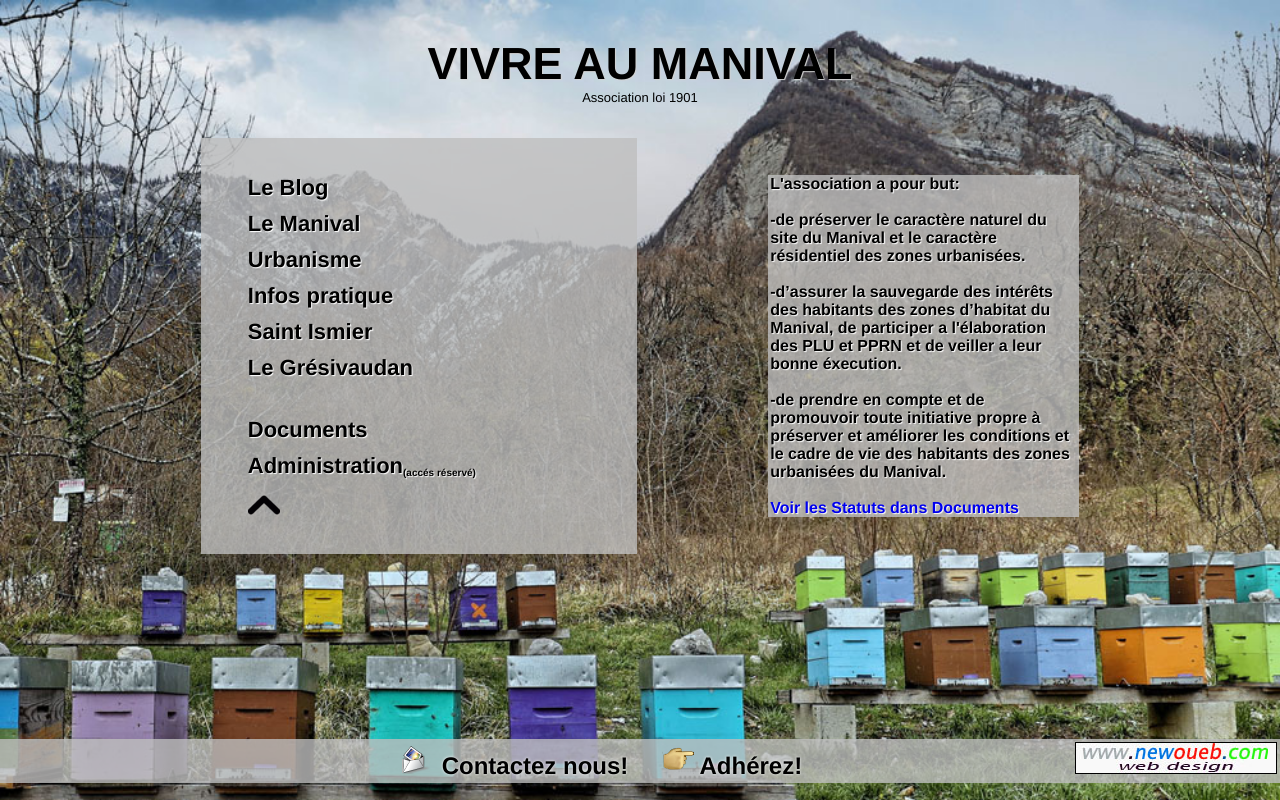
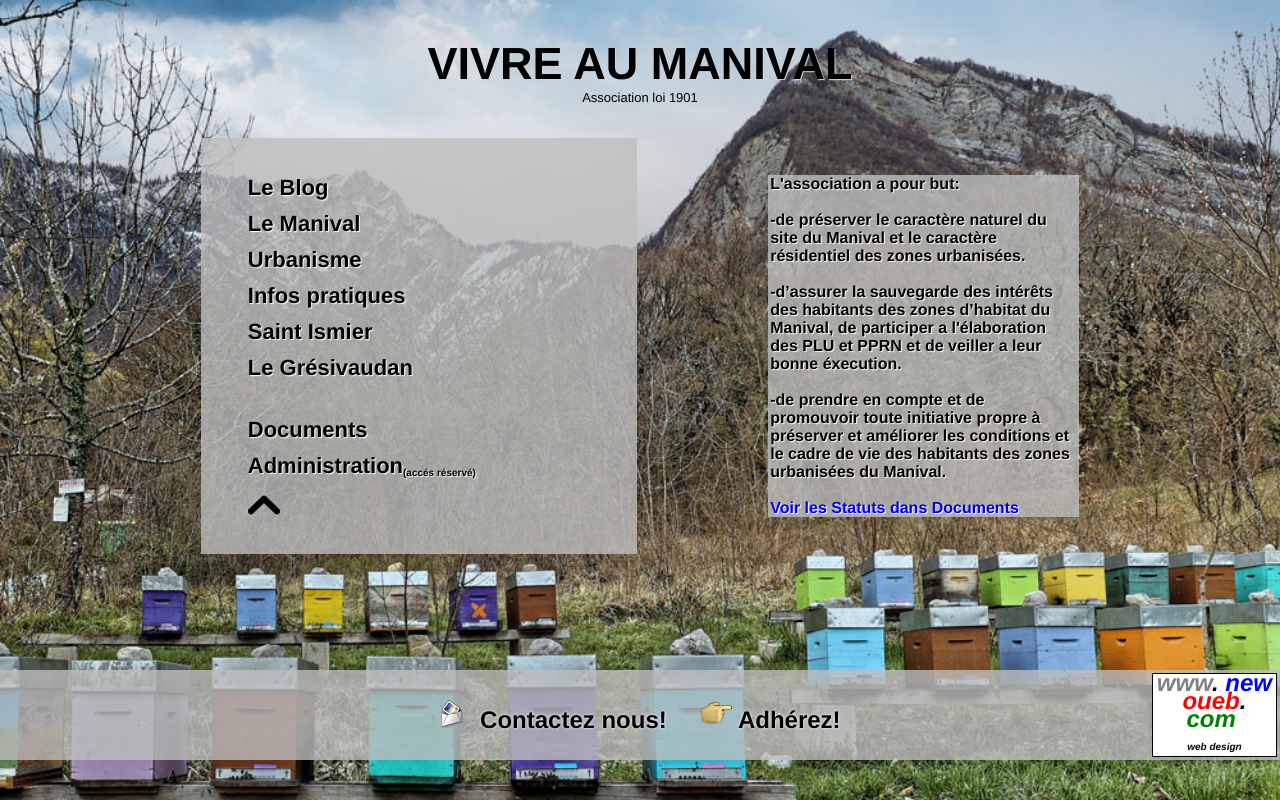
Before and after one commit to jduverger/vmanival, a Django app: page / in a window 1280 px wide. Run offline with Django 4.2, Linux system fonts and the light colour scheme; data that the repository does not hold is empty; some libraries are stand-ins or nearby versions.

Commit message:
change mylogo

```diff
--- a/myapp/templates/welcome.html
+++ b/myapp/templates/welcome.html
@@ -65,7 +65,7 @@ body {
             </div>
         </li>
         <li class="item" id="mn4">
-            <a class="btn" href="#mn4">Infos pratique</a>
+            <a class="btn" href="#mn4">Infos pratiques</a>
             <div class=submenu>
                 <a href="http://www.le-gresivaudan.fr/185-horaires-et-coordonnees-des-dechetteries.htm">___Déchetterie</a>
                 <a href="http://www.le-tichodrome.fr/">___Sauvegarde faune</a>
@@ -116,7 +116,17 @@ L'association a pour but:<br><br>
 <a href="/adherer"><img src="/static/hand.png"> Adhérez!</a>
 </td>
 <td width=10%>
-<a href="http://www.newoueb.com"><img src="/static/bandeau_newoueb_white.jpg" border="1"></a>
+<a href="http://www.newoueb.com">
+<!-- <img src="/static/bandeau_newoueb_white.jpg" border="1"> -->
+<div class="nwlogo">
+<span style="color:grey;">www</span>.
+<span style="color:blue;">new</span>
+<span style="color:red;">oueb</span>.
+<span style="color:green;">com&nbsp;</span>
+<span style="font-size:x-small;">
+<br>web design</span>
+</div>
+</a>
 </td>
 </tr>
 </table>
--- a/static/vam/vam.css
+++ b/static/vam/vam.css
@@ -337,3 +337,14 @@ div#dcloud {
 	margin:10px;
 	max-width: 40%;
 }
+.nwlogo {
+	font-style: italic;
+	background-color:white;
+	text-align: center;
+	line-height:0.75em;
+	border:solid;
+	border-width: 1px;
+}
+.nwlogo a {
+	color:black
+}
```
